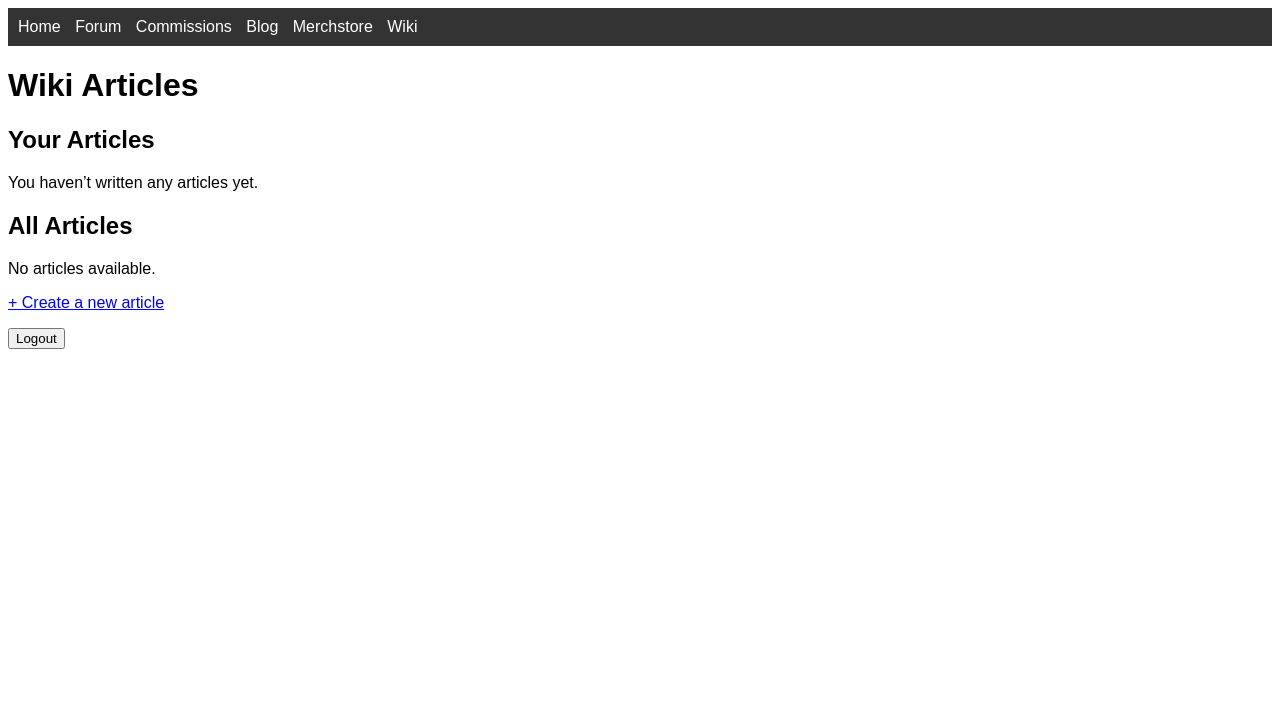
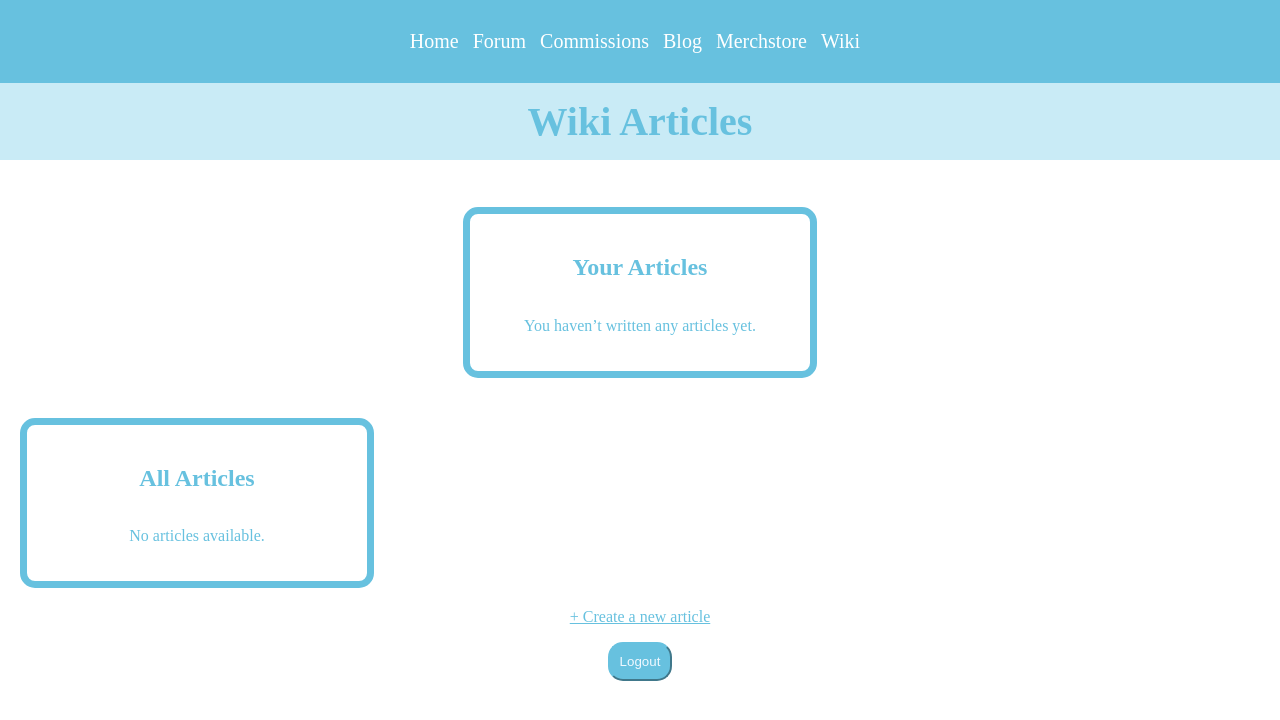
Before and after one commit to de-angeli/hobbysite-E-G-11, a Django app: page /wiki/articles in a window 1280 px wide. Shown: the top 720 px of the page. Run offline with Django 5.2, Linux system fonts and the light colour scheme; the visitor is signed in with stand-in values (Sample User, id 1); data that the repository does not hold is empty.

Commit message:
main css template

```diff
--- a/static/css/main.css
+++ b/static/css/main.css
@@ -1,14 +1,98 @@
 body {
-    font-family: Arial, sans-serif;
+    margin: 0 auto;
+    font-family: 'Times New Roman', Courier, serif;
+    background-color: rgb(255, 255, 255);
+    justify-content: center;
+    text-align: center;
+    color: #67c1df;
 }
 
 nav {
-    background-color: #333;
-    padding: 10px;
+    position: sticky;
+    background-color: #67c1df;
+    padding: 30px;
+    justify-content: center;
+    text-align: center;
 }
 
 nav a {
     color: white;
     margin-right: 10px;
     text-decoration: none;
+    font-size: 20px;
 }
+
+.division {
+    justify-content: center;
+    display: flex;
+}
+
+.inner-division {
+    display: flex;
+    flex-direction: column;
+    margin: 20px;
+    padding: 20px;
+    border: 7px solid #67c1df;
+    border-radius: 15px;
+    text-align: center;
+    width: 300px;
+}
+
+ul {
+    padding: 0;
+    display: flex;
+    flex-direction: column;
+    align-items: center;
+    margin: auto;
+    list-style-type: none;
+}
+
+li {
+    width: 200px;
+    text-align: center;
+}
+
+a {
+    text-decoration: none;
+    color: #67c1df;
+}
+
+button {
+    background-color: #67c1df;
+    color: aliceblue;
+    border-color: #67c1df;
+    padding: 10px;
+    width: auto;
+    border-radius: 15px;
+}
+
+h1 {
+    background-color: #c9ebf6 ;
+    margin-top: 0px;
+    padding: 15px;
+    font-size: 40px;
+}
+
+footer {
+    background-color: #67c1df;
+    padding: 20px;
+    position: fixed;
+    left: 0;
+    bottom: 0;
+    width: 100%;
+    color: white;
+    text-align: center;
+}
+
+.existing {
+    border-style: outset;
+    border-width: 5px;
+    border-color: #c9ebf6;
+    background-color: #c9ebf6;
+    padding: 10px;
+    margin: 5px;
+}
+
+.create {
+    text-decoration: underline;
+}
```
